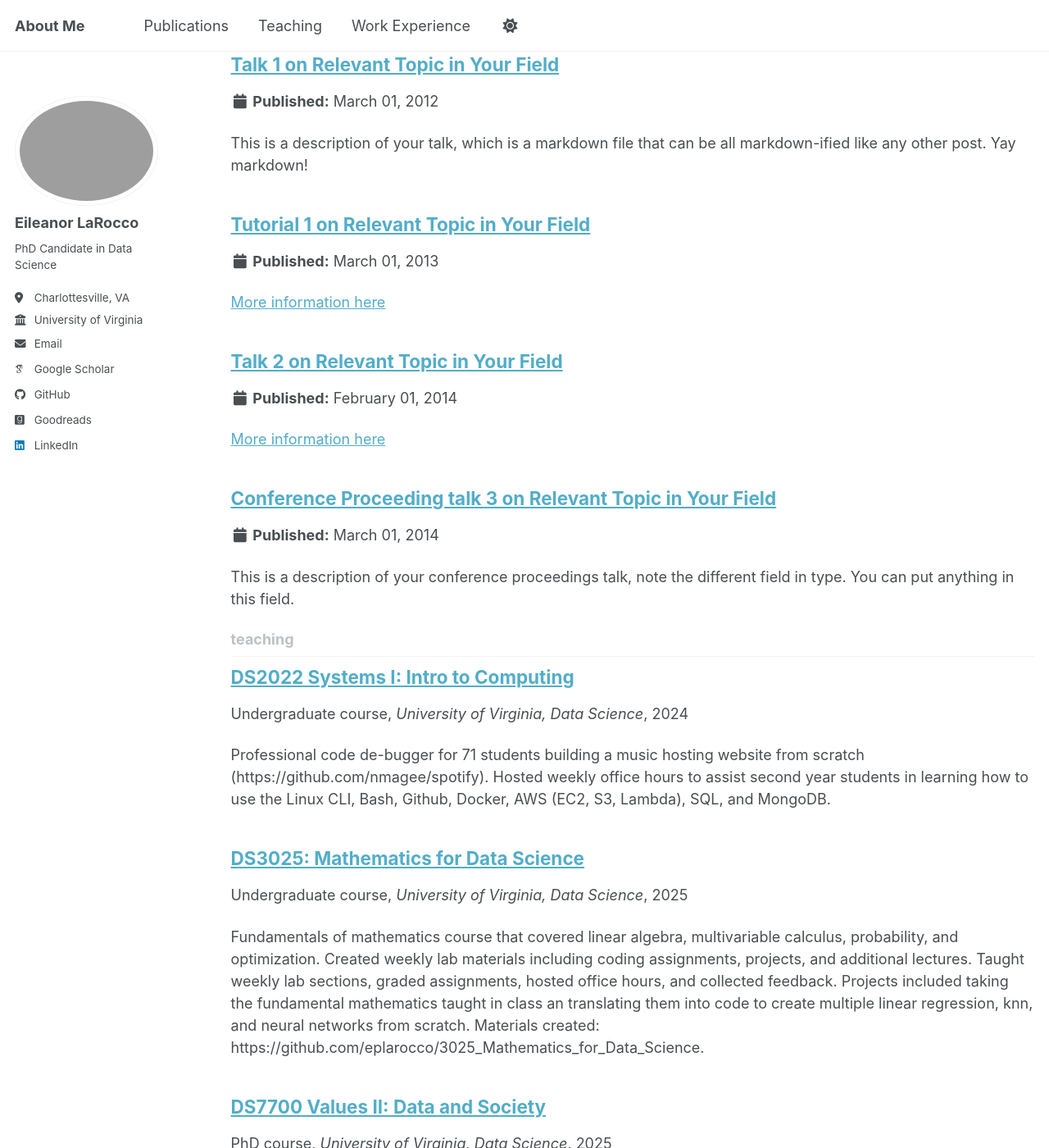
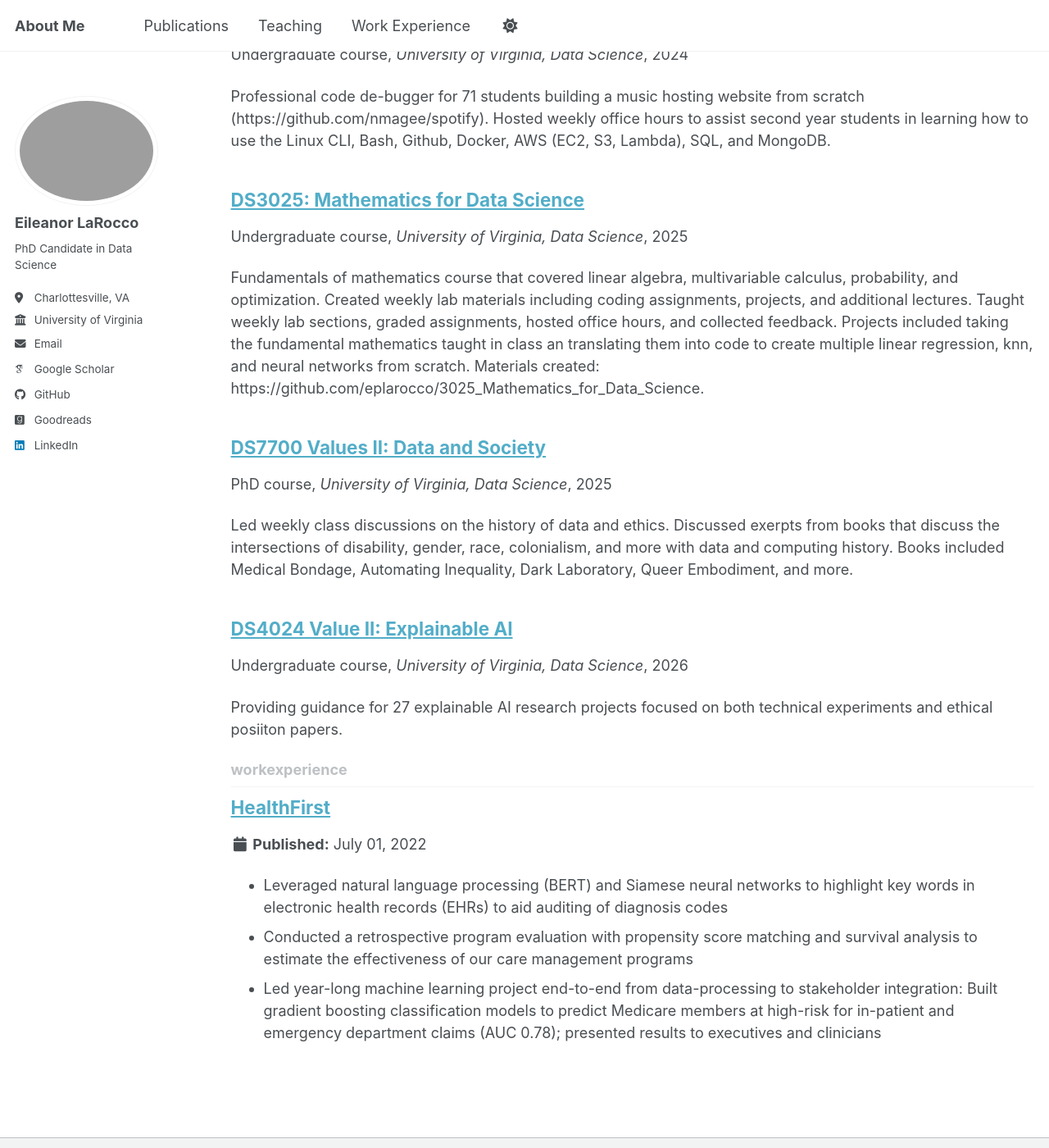
Before and after one commit to eplarocco/eplarocco.github.io, a Jekyll site: the page built from _pages/collection-archive.html, in a window 1280 px wide and 1400 px high, scrolled down 1384 px. Shown: the whole window at 82% size. Built offline with Jekyll 4.4.1, drawn with Linux system fonts in a browser that asks for light colours; some web fonts are replaced; a script bundle is joined from its source files by our own code; library files that are not in the unit come from our copies; some of the changed lines change nothing that is shown.

Commit message:
Update portfolio and talks output settings

```diff
--- a/_config.yml
+++ b/_config.yml
@@ -228,10 +228,13 @@ collections:
     output: true
     permalink: /:collection/:path/
   portfolio:
+    output: false
+    permalink: /:collection/:path/
+  workexperience:
     output: true
     permalink: /:collection/:path/
   talks:
-    output: true
+    output: false
     permalink: /:collection/:path/
 
 
```
